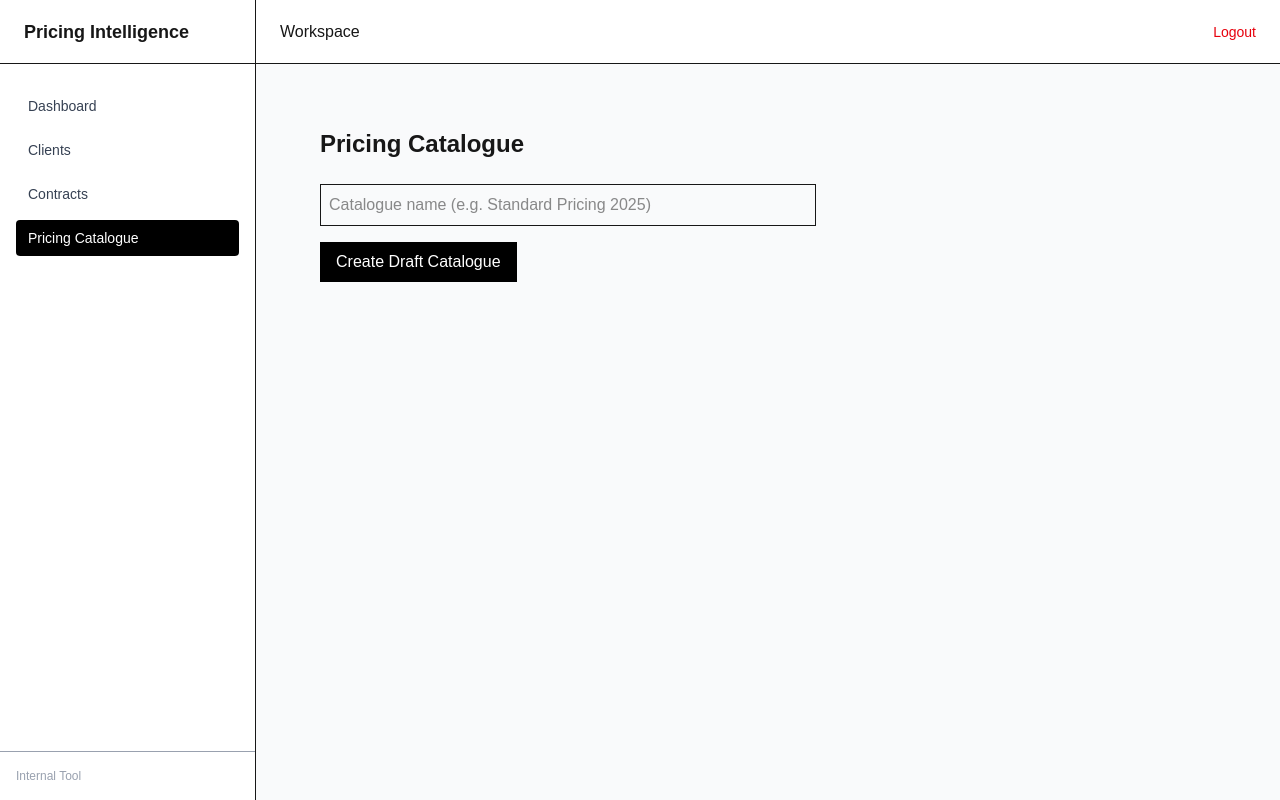
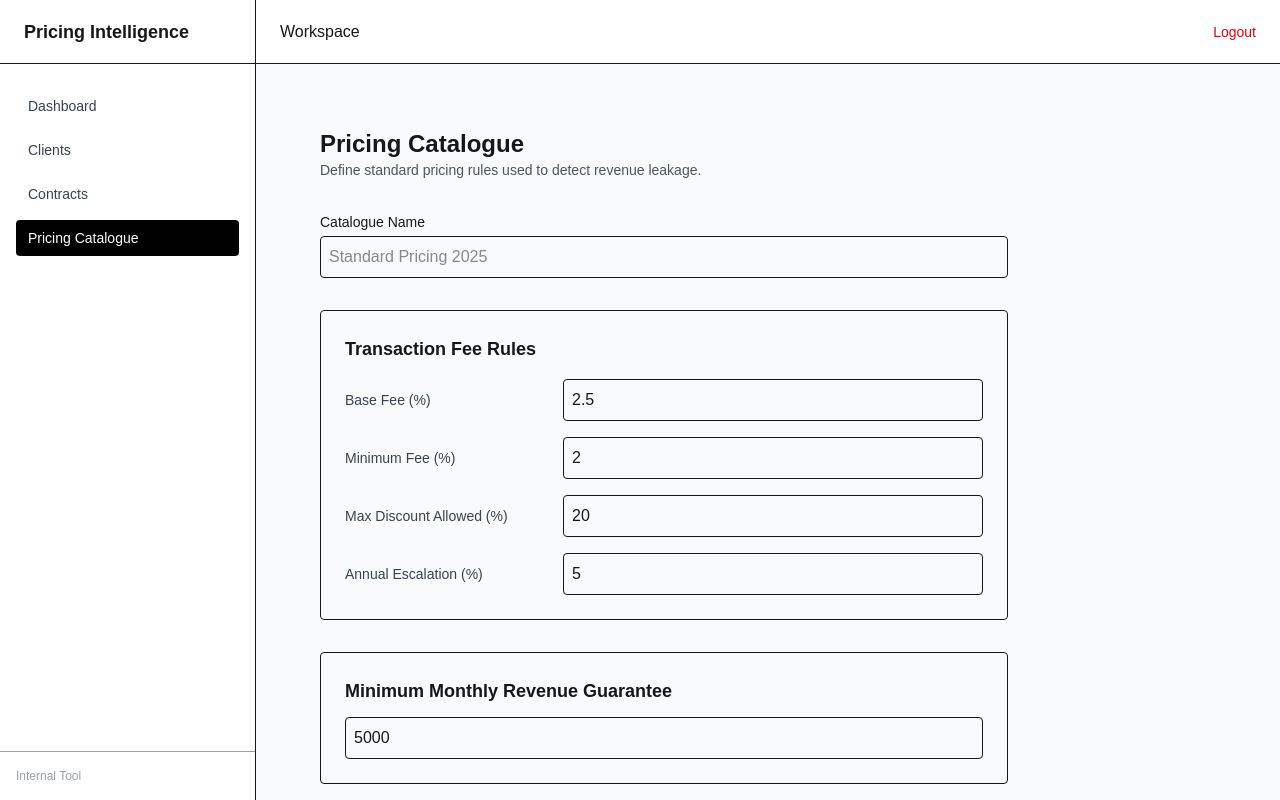
Before and after one commit to amsorrytola/pricing-leakage-platform, a Next.js app in the folder frontend/: page /pricing-catalogue in a window 1280 px wide. Built offline with nearby package versions, Linux system fonts and the light colour scheme; no server answers.

Commit message:
feat: catalogue form

```diff
--- a/frontend/app/(workspace)/pricing-catalogue/page.tsx
+++ b/frontend/app/(workspace)/pricing-catalogue/page.tsx
@@ -1,28 +1,45 @@
-// frontend/app/workspace/pricing-catalogue/page.tsx
 "use client";
 
 import { useState } from "react";
 import { getInstitutionId } from "@/lib/auth";
 
+type TransactionFeeRule = {
+  base_pct: number;
+  min_pct: number;
+  max_discount_pct: number;
+  annual_escalation_pct: number;
+};
+
 export default function PricingCataloguePage() {
   const [name, setName] = useState("");
   const [saving, setSaving] = useState(false);
+
+  const [transactionFee, setTransactionFee] =
+    useState<TransactionFeeRule>({
+      base_pct: 2.5,
+      min_pct: 2.0,
+      max_discount_pct: 20,
+      annual_escalation_pct: 5,
+    });
+
+  const [mmrg, setMmrg] = useState<number>(5000);
 
   async function handleCreate() {
     setSaving(true);
 
     const institutionId = await getInstitutionId();
-    if (!institutionId) return;
+    if (!institutionId) {
+      alert("Institution not found");
+      setSaving(false);
+      return;
+    }
 
     const rules = {
-      transaction_fee: {
-        base_pct: 2.5,
-        min_pct: 2.0,
-        annual_escalation_pct: 5
-      }
+      transaction_fee: transactionFee,
+      minimum_monthly_revenue: mmrg,
     };
 
-    console.log("DEBUG: Creating pricing catalogue");
+    console.log("DEBUG: Creating pricing catalogue", rules);
 
     await fetch("http://localhost:8000/api/pricing-catalogue/", {
       method: "POST",
@@ -30,8 +47,8 @@ export default function PricingCataloguePage() {
       body: JSON.stringify({
         institution_id: institutionId,
         name,
-        rules
-      })
+        rules,
+      }),
     });
 
     setSaving(false);
@@ -39,25 +56,80 @@ export default function PricingCataloguePage() {
   }
 
   return (
-    <main className="p-10 max-w-xl">
-      <h1 className="text-2xl font-semibold mb-6">
-        Pricing Catalogue
-      </h1>
+    <main className="max-w-3xl space-y-8 p-10">
+      {/* Header */}
+      <div>
+        <h1 className="text-2xl font-semibold">Pricing Catalogue</h1>
+        <p className="text-sm text-gray-600">
+          Define standard pricing rules used to detect revenue leakage.
+        </p>
+      </div>
 
+      {/* Catalogue Name */}
+      <div>
+        <label className="block text-sm font-medium mb-1">
+          Catalogue Name
+        </label>
         <input
-        className="border p-2 w-full mb-4"
-        placeholder="Catalogue name (e.g. Standard Pricing 2025)"
+          className="border rounded p-2 w-full"
+          placeholder="Standard Pricing 2025"
           value={name}
           onChange={(e) => setName(e.target.value)}
         />
+      </div>
 
+      {/* Transaction Fee Section */}
+      <section className="border rounded p-6 space-y-4">
+        <h2 className="font-semibold text-lg">
+          Transaction Fee Rules
+        </h2>
+
+        {[
+          ["Base Fee (%)", "base_pct"],
+          ["Minimum Fee (%)", "min_pct"],
+          ["Max Discount Allowed (%)", "max_discount_pct"],
+          ["Annual Escalation (%)", "annual_escalation_pct"],
+        ].map(([label, key]) => (
+          <div key={key} className="grid grid-cols-3 gap-4 items-center">
+            <label className="text-sm text-gray-700">{label}</label>
+            <input
+              type="number"
+              className="border rounded p-2 col-span-2"
+              value={(transactionFee as any)[key]}
+              onChange={(e) =>
+                setTransactionFee({
+                  ...transactionFee,
+                  [key]: Number(e.target.value),
+                })
+              }
+            />
+          </div>
+        ))}
+      </section>
+
+      {/* MMRG */}
+      <section className="border rounded p-6 space-y-3">
+        <h2 className="font-semibold text-lg">
+          Minimum Monthly Revenue Guarantee
+        </h2>
+        <input
+          type="number"
+          className="border rounded p-2 w-full"
+          value={mmrg}
+          onChange={(e) => setMmrg(Number(e.target.value))}
+        />
+      </section>
+
+      {/* Submit */}
+      <div className="flex justify-end">
         <button
           onClick={handleCreate}
-        disabled={saving}
-        className="bg-black text-white px-4 py-2"
+          disabled={saving || !name}
+          className="rounded bg-black px-5 py-2 text-sm text-white hover:bg-gray-800 disabled:opacity-50"
         >
           {saving ? "Saving..." : "Create Draft Catalogue"}
         </button>
+      </div>
     </main>
   );
 }
```
Lines whose indentation alone changed are shown as unchanged.
